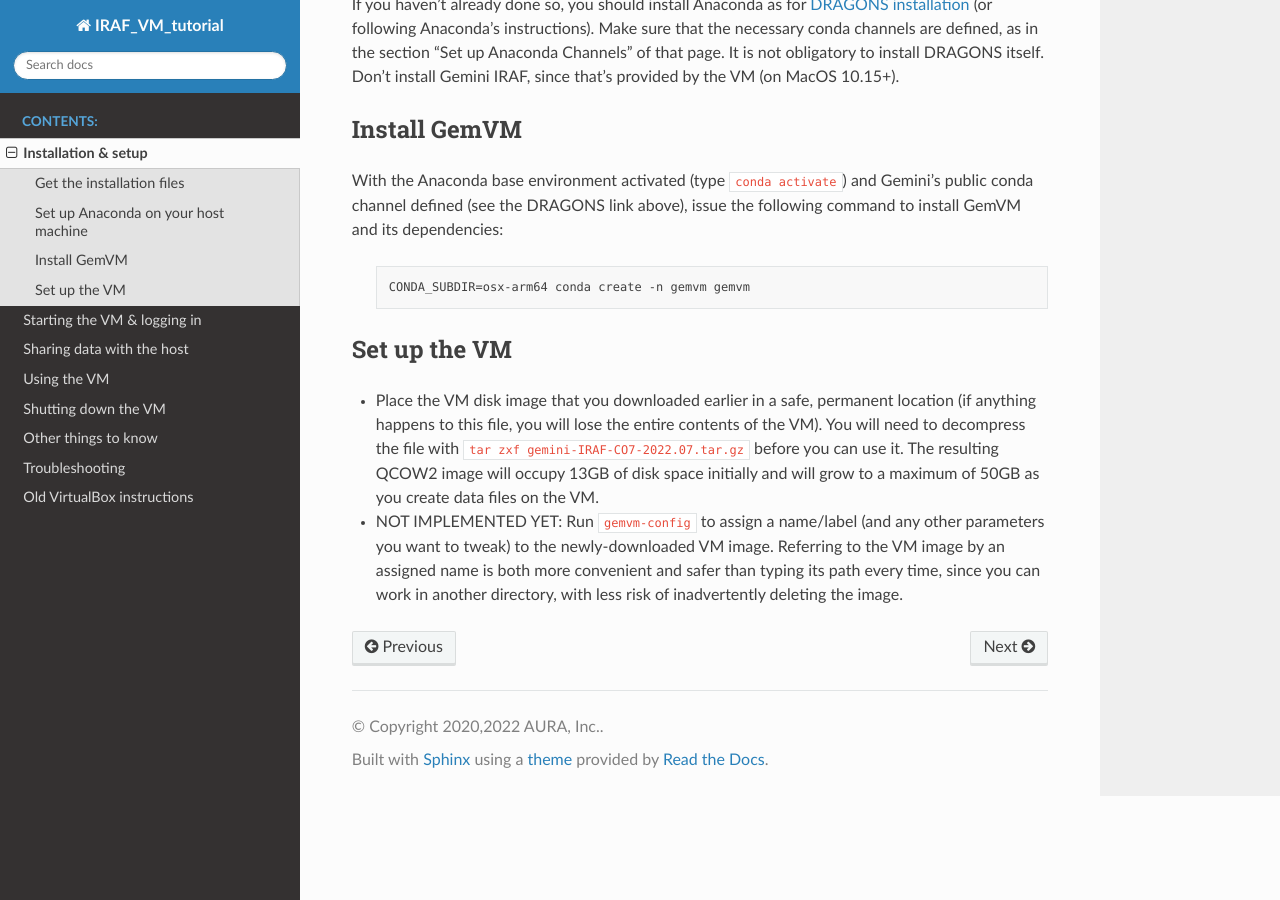
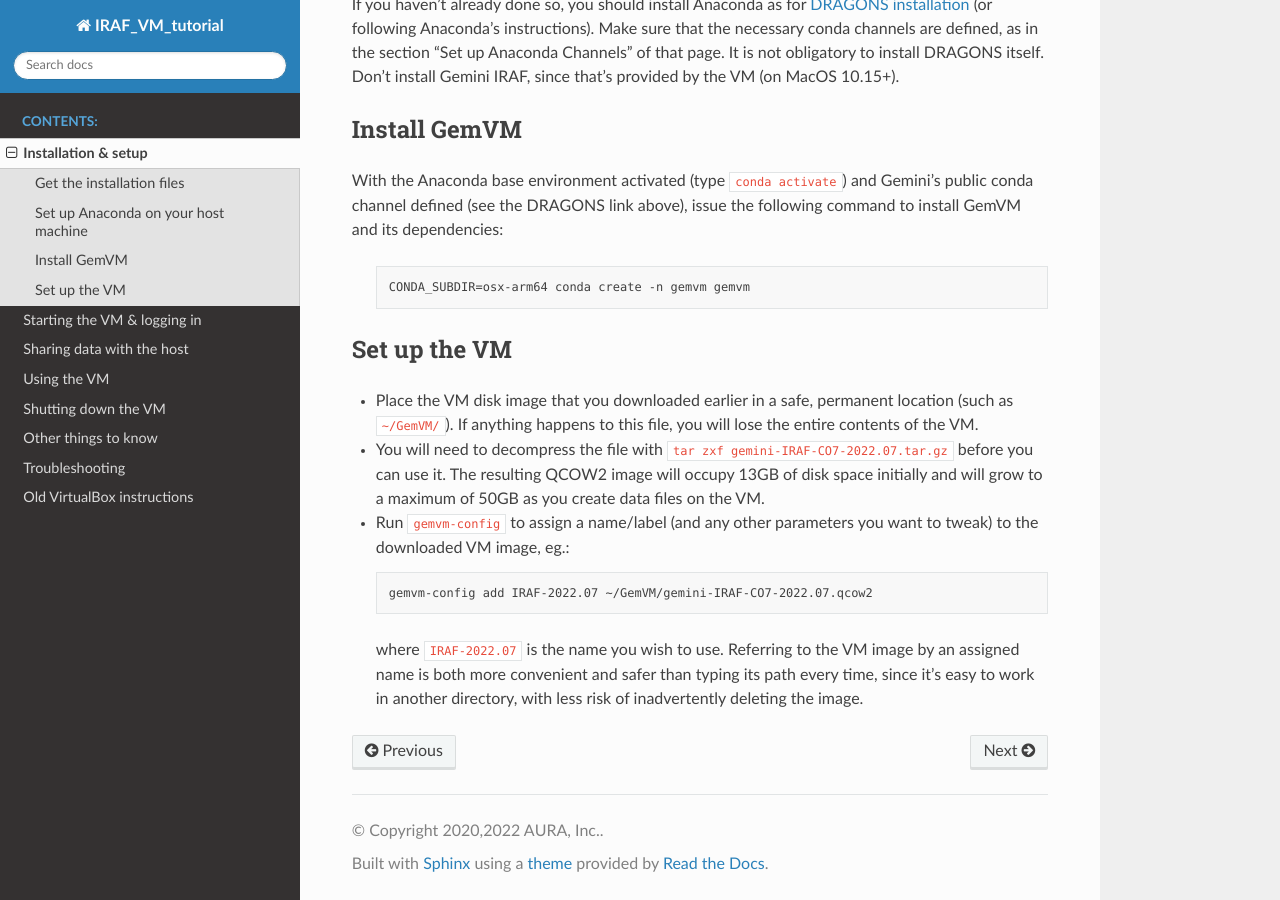
Before and after one commit to GeminiDRSoftware/IRAF_VM_tutorial, a Sphinx documentation site: the page built from source/installation.rst, in a window 1280 px wide and 900 px high, scrolled down 780 px. Built offline with Sphinx 7.4.7 and the Read the Docs theme 2.0.0, drawn with Linux system fonts in a browser that asks for light colours.

Commit message:
Add gemvm-config example, after adding that script to the package.

```diff
--- a/source/installation.rst
+++ b/source/installation.rst
@@ -77,16 +77,22 @@ Set up the VM
 =============
 
 * Place the VM disk image that you downloaded earlier in a safe, permanent
-  location (if anything happens to this file, you will lose the entire contents
-  of the VM). You will need to decompress the file with
+  location (such as ``~/GemVM/``). If anything happens to this file, you will
+  lose the entire contents of the VM.
+
+* You will need to decompress the file with
   ``tar zxf gemini-IRAF-CO7-2022.07.tar.gz`` before you can use it. The
   resulting QCOW2 image will occupy 13GB of disk space initially and will grow
   to a maximum of 50GB as you create data files on the VM.
 
-* NOT IMPLEMENTED YET: Run ``gemvm-config`` to assign a name/label (and any
-  other parameters you want to tweak) to the newly-downloaded VM image.
-  Referring to the VM image by an assigned name is both more convenient and
-  safer than typing its path every time, since you can work in another
-  directory, with less risk of inadvertently deleting the image.
+* Run ``gemvm-config`` to assign a name/label (and any other parameters you
+  want to tweak) to the downloaded VM image, eg.:
 
-  .. Call it IRAF ?
+  .. code-block:: none
+
+     gemvm-config add IRAF-2022.07 ~/GemVM/gemini-IRAF-CO7-2022.07.qcow2
+
+  where ``IRAF-2022.07`` is the name you wish to use. Referring to the VM image
+  by an assigned name is both more convenient and safer than typing its path
+  every time, since it's easy to work in another directory, with less risk of
+  inadvertently deleting the image.
```
